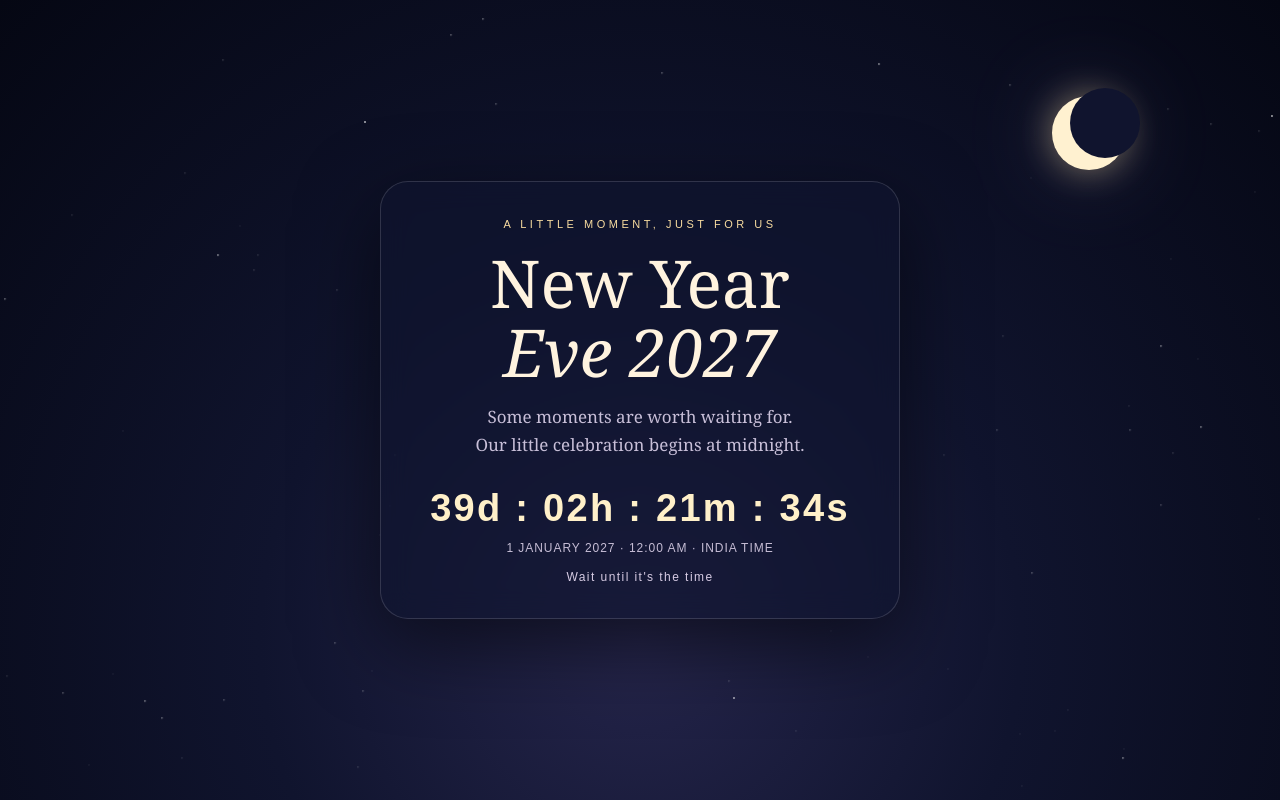
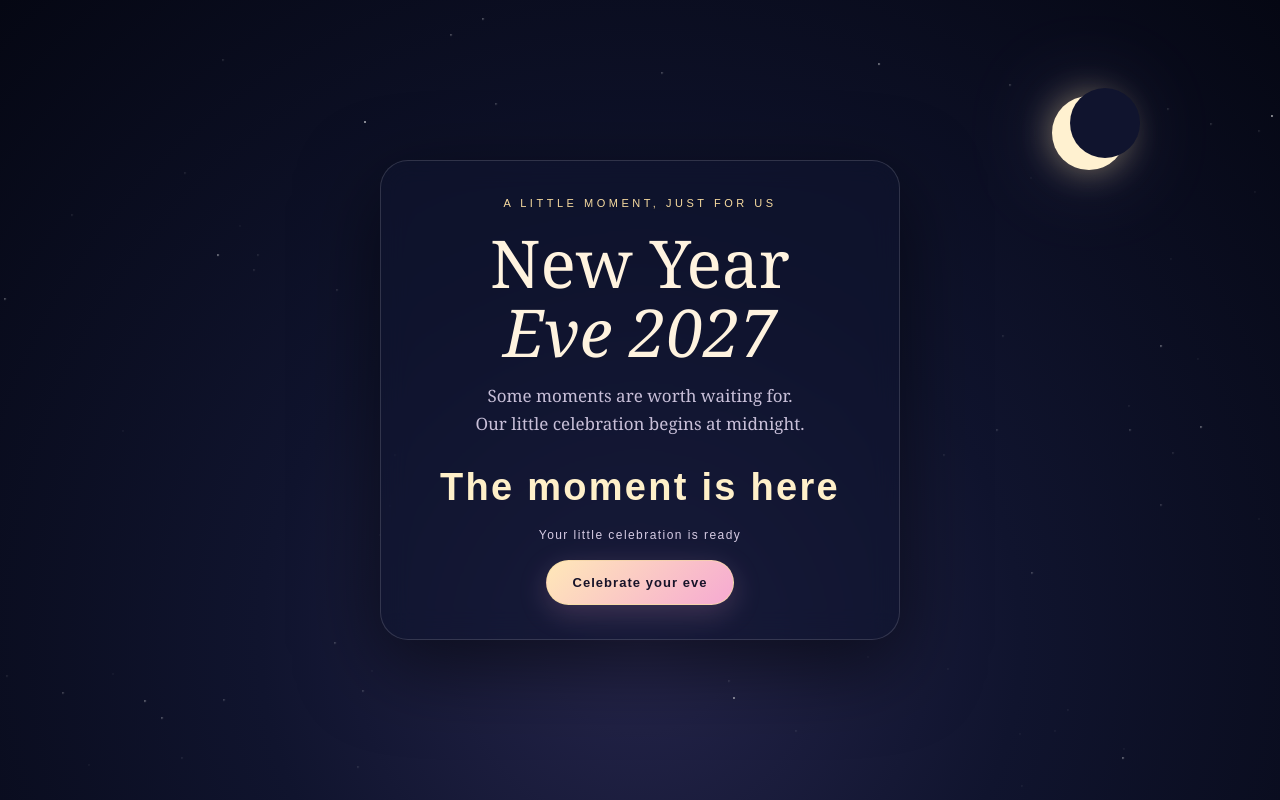
Before and after one commit to sz69f/Nweve, a plain HTML site: page index.html in a window 1280 px wide. Drawn offline with Linux system fonts and the light colour scheme.

Commit message:
Update index.html

```diff
--- a/index.html
+++ b/index.html
@@ -4,7 +4,7 @@
 <meta charset="UTF-8">
 <meta name="viewport" content="width=device-width, initial-scale=1.0">
 <meta name="theme-color" content="#080b20">
-<title>Our New Year Eve · 2027</title>
+<title>Happy New Year</title>
 <style>
 :root{--night:#080b20;--ink:#f8f2ff;--pink:#ff9fcf;--gold:#f8dca0;--muted:#c8bfd8}
 *{box-sizing:border-box}
@@ -134,7 +134,7 @@ p{font-size:17px;line-height:1.65;color:var(--muted)}
     <h1>New Year<br><i>Eve 2027</i></h1>
     <p>Some moments are worth waiting for.<br>Our little celebration begins at midnight.</p>
     <div id="countdown">Loading countdown…</div>
-    <div class="small">1 JANUARY 2027 · 12:00 AM · INDIA TIME</div>
+    <div class="small"></div>
     <div id="waitText">Wait until it's the time</div>
     <button class="btn" id="startBtn">Celebrate your eve</button>
   </div>
@@ -259,7 +259,7 @@ p{font-size:17px;line-height:1.65;color:var(--muted)}
 <div id="toast">A little magic ✨</div>
 <audio id="bgMusic" loop preload="none"><source src="music.mp3" type="audio/mpeg"></audio>
 <script>
-const UNLOCK_AT = new Date('2027-01-01T00:00:00+05:30').getTime();
+const UNLOCK_AT = new Date('2026-11-22T00:00:00+05:30').getTime();
 // To add your own music, place music.mp3 beside index.html.
 // Edit the final envelope text directly in the .env-paper element in this file.
 const $ = id => document.getElementById(id);
```
